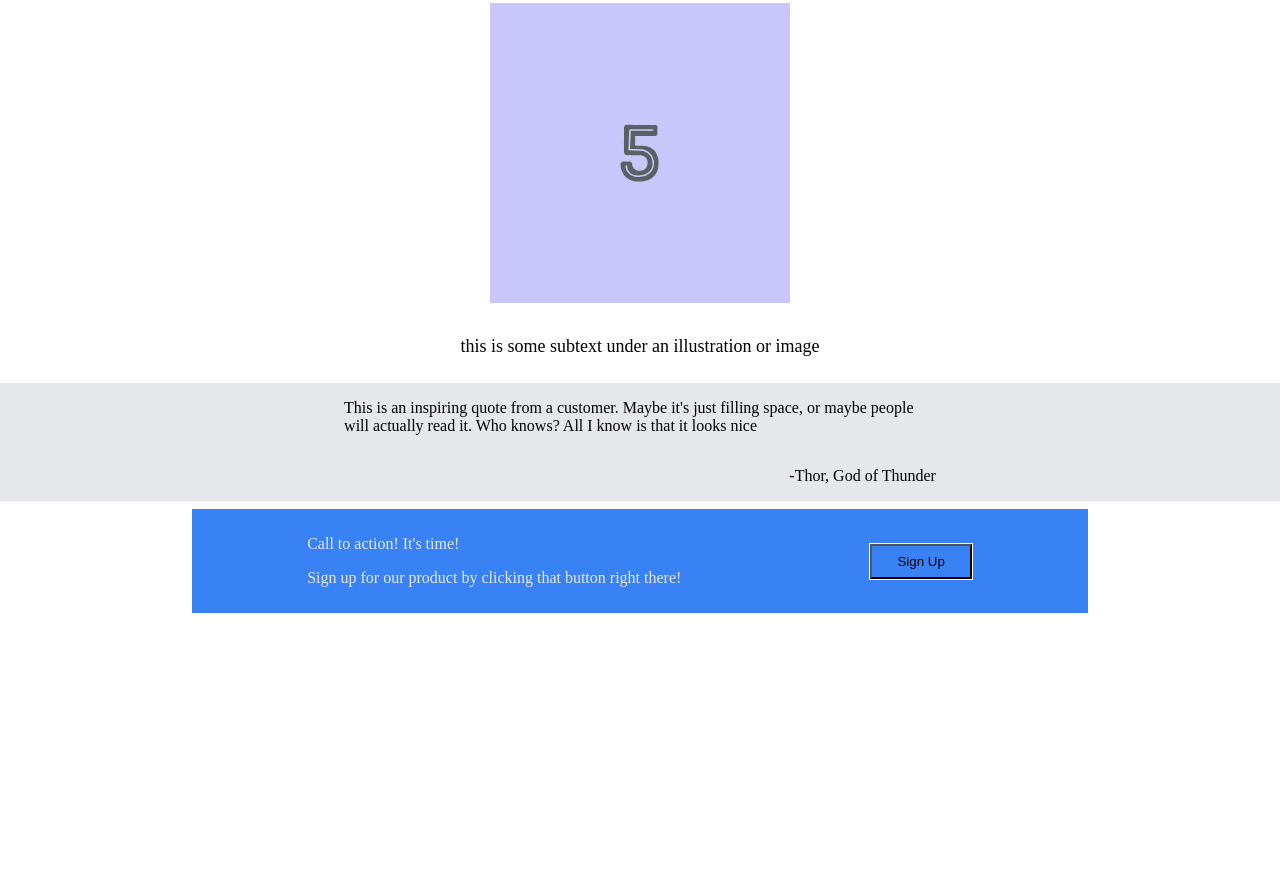
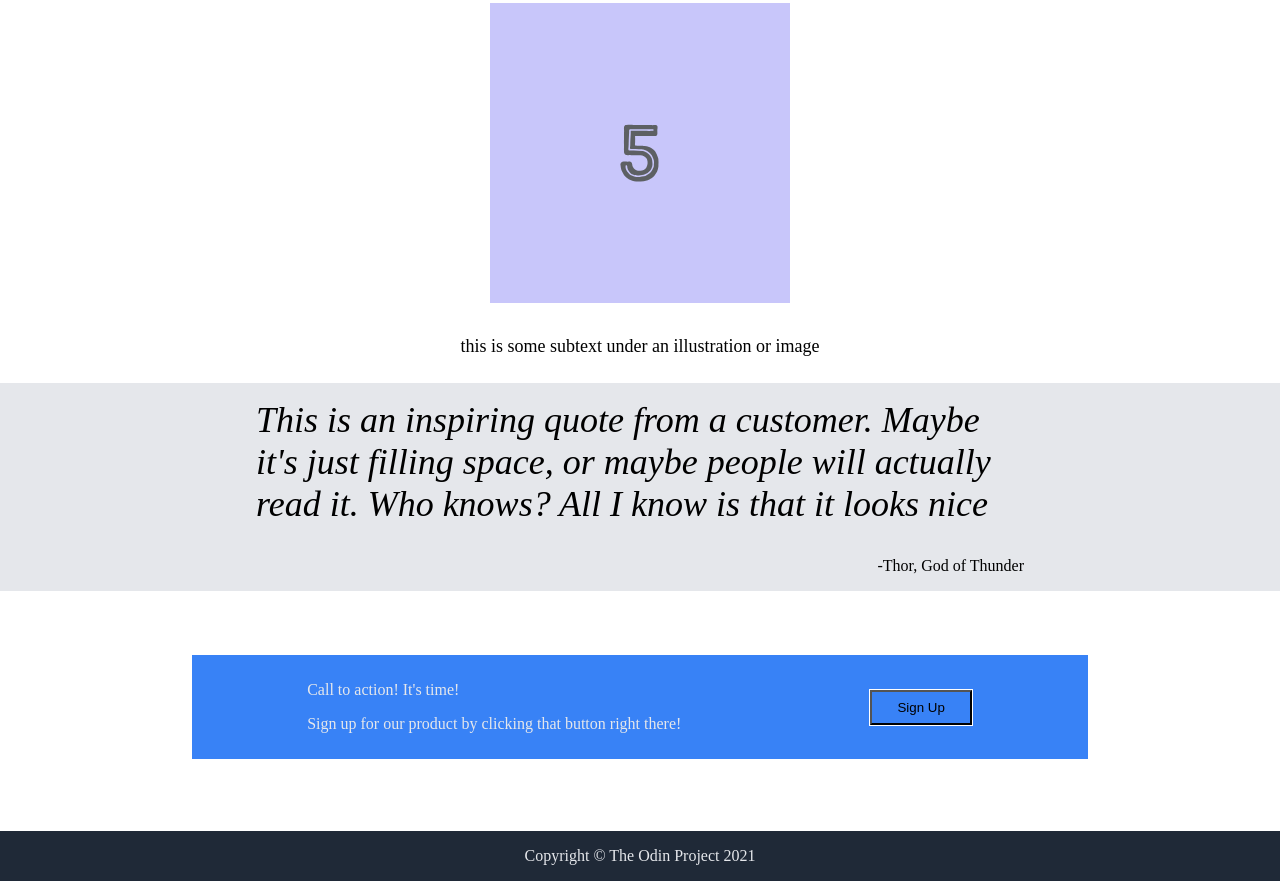
Before and after one commit to fredymarb/odin-landing-page, a plain HTML site: page index.html in a window 1280 px wide. Shown: the part 1237-2118 px from the top of the page. Before the commit the page ends 1858 px from the top, so only its background shows below. Drawn offline with Linux system fonts and the light colour scheme.

Commit message:
designed the footer element, plus minor tweeks

```diff
--- a/css/style.css
+++ b/css/style.css
@@ -59,15 +59,20 @@ a {
     font-size: 18px;
     color: #E5E7EB;
 }
+.hero-container {
+    flex: 1;
+}
 
 .hero-image-container {
     /* background-color: lightgray; */
     display: flex;
+    flex: 1;
     justify-content: center;
     align-items: center;
 }
 
 #hero-image {
+
     height: auto;
     width: 300px;
 }
@@ -110,6 +115,9 @@ a {
     font-size: 18px;
 }
 
+.info-card-container .card p {
+    text-align: center;
+}
 
 
 .quote-section {
@@ -117,10 +125,14 @@ a {
     display: flex;
     justify-content: center;
     align-items: center;
+    margin-bottom: 5%;
 }
 
 .quote-phrase {
     margin: 16px 20%;
+    font-size: 36px;
+    font-style: italic;
+    font-weight: lighter;
 }
 
 .quote-author {
@@ -142,3 +154,12 @@ a {
 .cta-button {
     border: 1px solid white;
 }
+
+footer {
+    color: #E5E7EB;
+    background-color: #1F2937;
+    display: flex;
+    justify-content: center;
+    align-items: center;
+    margin-top: 5%;
+}
--- a/index.html
+++ b/index.html
@@ -85,7 +85,7 @@
         </div>
     </main>
     <footer>
-
+        <p>Copyright © The Odin Project 2021</p>
     </footer>
 </body>
 </html>
```
